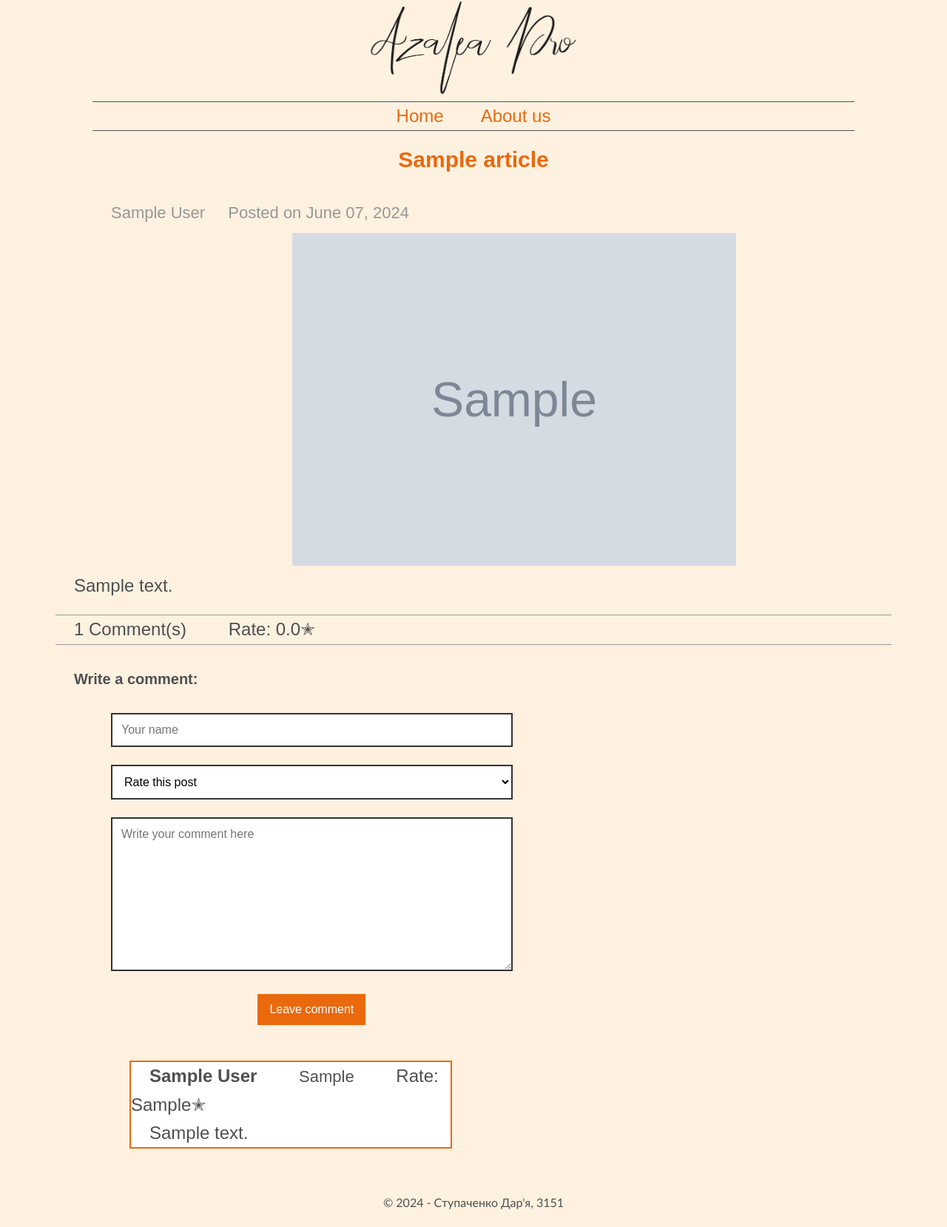
After one commit to Yorhanie/lab3, a PHP site: page /article.php?id=1 in a window 1280 px wide. The commit adds this page. Shown: the whole page at 74% size. Run offline with PHP 8.4, Linux system fonts and the light colour scheme; tables that the repository leaves empty or names only in its code hold one stand-in row (values such as "Sample post"); grey boxes marked "Sample" are stand-in pictures; some web fonts are replaced.

Commit message:
WEB lab 5

```diff
--- /dev/null
+++ b/webroot/article.php
@@ -0,0 +1,108 @@
+<?php
+require_once("functions.php");
+
+$articleID = $_GET['id'] ?? null;
+
+if (null == $articleID) {
+    http_response_code(400);
+    exit;
+}
+
+$articleID = (int)$articleID;
+
+$article = getArticleData($articleID);
+
+if (null === $article) {
+    http_response_code(404);
+    exit();
+}
+
+$page_title = "{$article['title']}";
+$curPage = "articlePage";
+$comments = getArticleComments($articleID);
+$averageRate = $article['avgRate'];
+if ($averageRate === null) {
+    $averageRate = 0;
+}
+else {
+    $averageRate = number_format($averageRate, 1);
+}
+
+$action = $_POST['action'] ?? null;
+$errors = [];
+if ('new-comment' === $action) {
+    $author = trim((string)($_POST['name'] ?? null));
+    if ('' === $author) {
+        $errors['name'] = 'This field is can not be empty';
+    } elseif (mb_strlen($author) > 50) {
+        $errors['name'] = 'Length can not be more than 50 characters';
+    }
+
+    $rate = (int)($_POST['rate'] ?? null);
+    if ($rate < 1 || $rate > 5) {
+        $errors['rate'] = 'Invalid rate';
+    }
+
+    $content = trim((string)($_POST['content'] ?? null));
+    if ('' === $content) {
+        $errors['content'] = 'This field is can not be empty';
+    } elseif (mb_strlen($content) > 200) {
+        $errors['content'] = 'Length can not be more than 200 characters';
+    }
+    if (0 === count($errors)) {
+        $db = getDbConnection();
+        $createdAt = date('Y-m-d H:i:s');
+
+        $query = "INSERT INTO `comments`
+                (`id`, `article_id`, `author`, `rate`, `content`, `created`) VALUES
+                (NULL, ?, ?, ?, ?, ?)";
+        $stmt = $db->prepare($query);
+        $stmt->execute([$articleID, $author, $rate, $content, $createdAt]);
+
+        if (false === $result) {
+            http_response_code(500);
+            exit();
+        }
+
+        header("Location: article.php?id={$articleID}");
+        exit;
+    }
+}
+$article['created'] = date('F d, Y');
+?>
+
+<!DOCTYPE html>
+<html lang="en">
+
+<head>
+    <?php require("structure/title.php"); ?>
+</head>
+
+<body>
+<?php include("structure/header.php") ?>
+
+<main class="container">
+    <article class="blog-post">
+        <header class="blog-post-header">
+            <h1 class="blog-post-heading"><?= $article['title']; ?></h1>
+            <div class="blog-meta">
+                <?= $article['author']; ?> <time datetime="<?= $article['created']; ?>"><?= $article['created']; ?></time>
+            </div>
+            <img src="image/<?= $article['image']; ?>" alt="article_img">
+        </header>
+        <p class="blog-post-description">
+            <?= $article['content']; ?>
+        </p>
+    </article>
+    <div class="article-meta">
+        <span><?= $article['numbersComments']; ?> Comment(s)</span>
+        <span>Rate: <?= $averageRate ?>✭</span>
+    </div>
+
+    <?php include("structure/comments.php") ?>
+</main>
+
+<?php include("structure/footer.php") ?>
+</body>
+
+</html>
--- a/css/style.css
+++ b/webroot/css/style.css
@@ -2,7 +2,7 @@
 @import url(https://db.onlinewebfonts.com/c/e662339992c4abf5b43f537391bd3169?family=Candara);
 
 :root {
-    --primary-color: #a88c00;
+    --primary-color: #ea690d;
     --text-color: #4f4f51;
     --meta-text-color: #989797;
     --font-family: 'High Tower Text', sans-serif;
@@ -17,6 +17,7 @@ body {
     font-family: var(--font-family), sans-serif;
     color: var(--text-color);
     line-height: 1.6;
+    background-color: #fff1e0;
 }
 
 a {
@@ -50,6 +51,7 @@ h2 {
 
 h3 {
     font-size: 20px;
+    margin: 30px 25px;
 }
 
 .container {
@@ -105,10 +107,6 @@ h3 {
     color: var(--meta-text-color);
     padding: 10px 25px;
     font-size: 22px;
-}
-
-.comment {
-    margin-left: 30px;
 }
 
 .divider {
@@ -167,6 +165,7 @@ time {
     font-family: var(--font-family), sans-serif;
     color: var(--text-color);
     font-size: 24px;
+    margin-bottom: 20px;
 }
 
 .site-footer {
@@ -188,6 +187,97 @@ time {
     font-size: 24px;
 }
 
+.article-meta {
+    font-size: 24px;
+    border-top: 1px solid var(--meta-text-color);
+    border-bottom: 1px solid var(--meta-text-color);
+}
+
+.form-container {
+    display: block;
+    margin-bottom: 48px;
+}
+
+.form-container .form-input-group {
+    margin-bottom: 24px;
+}
+
+.form-container .form-input-group .input-error {
+    color: #ff0000;
+    font-size: 14px;
+    margin-top: 5px;
+}
+
+.form-container .form-input-field {
+    width: 50%;
+    padding: 12px;
+    border: 2px solid #333;
+    outline: none;
+    font-family: var(--font-family), sans-serif;
+    font-size: 16px;
+    background-color: #ffffff;
+    transition: border-color 0.3s ease-in-out;
+}
+
+.form-container .form-input-field:focus {
+    border-color: var(--primary-color);
+}
+
+.form-container .form-input-option {
+    background-color: #ffffff;
+}
+
+button {
+    margin-left: 23%;
+    padding: 12px 16px;
+    border: none;
+    outline: none;
+    font-family: var(--font-family), sans-serif;
+    font-size: 16px;
+    background-color: var(--primary-color);
+    color: #fff;
+    cursor: pointer;
+    transition: all 0.3s ease-in-out;
+}
+
+button:hover {
+    background-color: #bc4500;
+}
+
+button:active {
+    background-color: #bc4500;
+}
+
+.article-comments .comments .comment {
+    margin-bottom: 32px;
+    background-color: white;
+    padding: 16px;
+}
+
+.article-comments .comments .comment .comment-author,
+.article-comments .comments .comment .comment-date,
+.article-comments .comments .comment .comment-rate {
+    font-size: 18px;
+    font-family: var(--font-family), sans-serif;
+    min-height: 20px;
+}
+
+.article-comments .comments .comment .comment-content {
+    text-align: justify;
+    font-family: var(--font-family), sans-serif;
+    font-size: 16px;
+    line-height: 1.5;
+}
+
+.comment {
+    font-size: 24px;
+    border: 2px solid var(--primary-color);
+    background: white;
+    max-width: 40%;
+    margin-left: 75px;
+    margin-bottom: 20px;
+}
+
 @media only screen and (max-width: 640px) {
     .container {
         margin: 10px;
--- /dev/null
+++ b/webroot/functions.php
@@ -0,0 +1,56 @@
+<?php
+
+// Підключення до бази
+function getDbConnection():PDO {
+    static $connection;
+
+    if(null===$connection) {
+        try {
+            $connection = new PDO('mysql:host=localhost;dbname=weblabs',
+                'root', '159753');
+            return $connection;
+        } catch (PDOException $e) {
+            http_response_code(500);
+            echo "Error!: {$e->getMessage()}";
+            die;
+        }
+    }
+
+    return $connection;
+}
+
+
+// Функція для отримання списку статей
+function getArticles(): array {
+    $db = getDbConnection();
+
+    $query = $db->query('SELECT articles.*, COUNT(comments.id) numbersComments, AVG(comments.rate) avgRate FROM articles
+    LEFT JOIN comments ON comments.article_id = articles.id
+    GROUP BY articles.id
+    ');
+    $articles = $query->fetchAll(PDO::FETCH_ASSOC);
+    return  $articles;
+}
+
+// Функція для отримання статті
+function getArticleData(int $articleId):? array {
+    $db = getDbConnection();
+
+    $query = $db->query("SELECT articles.*, COUNT(comments.id) numbersComments, AVG(comments.rate) avgRate
+    FROM articles
+    LEFT JOIN comments ON comments.article_id = articles.id
+    WHERE articles.id = {$articleId}
+    GROUP BY articles.id;
+    ");
+    $article = $query->fetch(PDO::FETCH_ASSOC);
+    return $article ? $article : null;
+}
+
+// Функція для отримання коментарів
+function getArticleComments(int $articleId): array {
+    $db = getDbConnection();
+
+    $query = $db->query("SELECT * FROM comments WHERE article_id = {$articleId}");
+    $comments = $query->fetchAll(PDO::FETCH_ASSOC);
+    return $comments;
+}
--- a/index.php
+++ b/webroot/index.php
@@ -18,6 +18,8 @@ $articles = getArticles();
 
 <main class="container">
     <?php foreach ($articles as $article) { ?>
+        <?php $numberOfComments = $article['numbersComments']; ?>
+        <?php $averageRate = $article['avgRate']; ?>
         <?php require("structure/articles.php") ?>
     <?php }?>
 </main>
--- /dev/null
+++ b/webroot/structure/comments.php
@@ -0,0 +1,55 @@
+<?php
+/**
+ * @var array $errors
+ * @var array $comments
+ */
+?>
+
+<section class="article-comments">
+    <h3>Write a comment:</h3>
+    <form action="" method="post" class="form-container">
+        <input type="hidden" name="action" value="new-comment">
+
+        <div class="form-input-group">
+            <input class="form-input-field" value="<?= htmlspecialchars($_POST['name']??'');?>" type="text" name="name" id="nameField" max="50" placeholder="Your name" require>
+            <?php if (array_key_exists('name', $errors)) { ?>
+                <div class="input-error"><?= $errors['name']; ?></div>
+            <?php } ?>
+        </div>
+
+        <div class="form-input-group">
+            <select class="form-input-field" name="rate" id="rateField">
+                <option class='form-input-option' selected disabled>Rate this post</option>
+                <?php
+                $ratings = [1, 2, 3, 4, 5];
+                foreach ($ratings as $rating) {
+                    $selected = (int)($_POST['rate']?? '') === $rating ? 'selected' : '';
+                    echo "<option class='form-input-option' value='$rating' $selected>" . $rating . str_repeat('✭', $rating) . "</option>";
+                }
+                ?>
+            </select>
+            <?php if (array_key_exists('rate', $errors)) { ?>
+                <div class="input-error"><?= $errors['rate']; ?></div>
+            <?php } ?>
+        </div>
+
+        <div class="form-input-group">
+            <textarea class="form-input-field" name="content" id="contentField" cols="30" rows="10" placeholder="Write your comment here" require><?= htmlspecialchars($_POST['content']??''); ?></textarea>
+            <?php if (array_key_exists('content', $errors)) { ?>
+                <div class="input-error"><?= $errors['content']; ?></div>
+            <?php } ?>
+        </div>
+
+        <button type="submit">Leave comment</button>
+    </form>
+    <div>
+        <?php foreach ($comments as $comment) { ?>
+            <div class="comment">
+                <b class='comment-author' title='Comment author' ><?= htmlspecialchars($comment['author']); ?></b>
+                <time class='comment-date' title='Comment time' datetime="<?= $comment['created']; ?>"><?= $comment['created']; ?></time>
+                <span class='comment-rate' title='Rating'>Rate: <?= $comment['rate'] ?>✭</span>
+                <p class='comment-content'><?= nl2br(htmlspecialchars($comment['content']), false); ?></p>
+            </div>
+        <?php } ?>
+    </div>
+</section>
--- a/structure/header.php
+++ b/webroot/structure/header.php
@@ -5,8 +5,8 @@
 ?>
 
 <header class="site-header">
-    <a class="site-logo" href="/index.php">
-        <img src="/image/azalea-logo.png" alt="site_logo">
+    <a class="site-logo" href="index.php">
+        <img src="/webroot/image/azalea-logo.png" alt="site_logo">
     </a>
 
     <nav class="navbar">
--- a/structure/title.php
+++ b/webroot/structure/title.php
@@ -6,4 +6,4 @@
 <meta charset="UTF-8">
 <meta name="viewport" content="width=device-width, initial-scale=1.0">
 <title><?= $page_title ?> - AzaleaPro</title>
-<link rel="stylesheet" href="/css/style.css">
+<link rel="stylesheet" href="/webroot/css/style.css">
```
Also changed, not shown: article.php (deleted, +0 -55 lines), db/init.php (deleted, +0 -15 lines), functions.php (deleted, +0 -53 lines), webroot/db/init.php (added, +26 -0 lines), webroot/structure/articles.php (renamed from structure/articles.php, +10 -4 lines), webroot/about.php (renamed from about.php), webroot/image/Aalto.jpg (renamed from image/Aalto.jpg), webroot/image/Hueningkai.jpg (renamed from image/Hueningkai.jpg), webroot/image/MAJIMA.jpg (renamed from image/MAJIMA.jpg), webroot/image/azalea-logo.png (renamed from image/azalea-logo.png), webroot/structure/footer.php (renamed from structure/footer.php).
